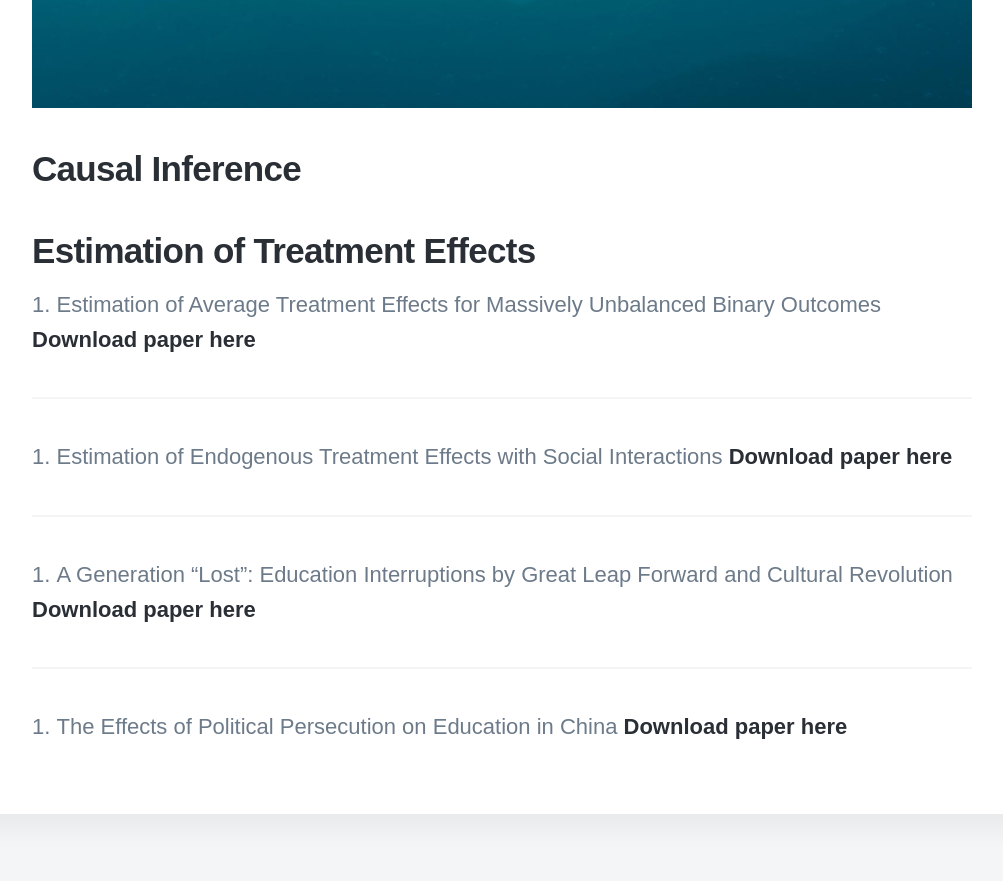
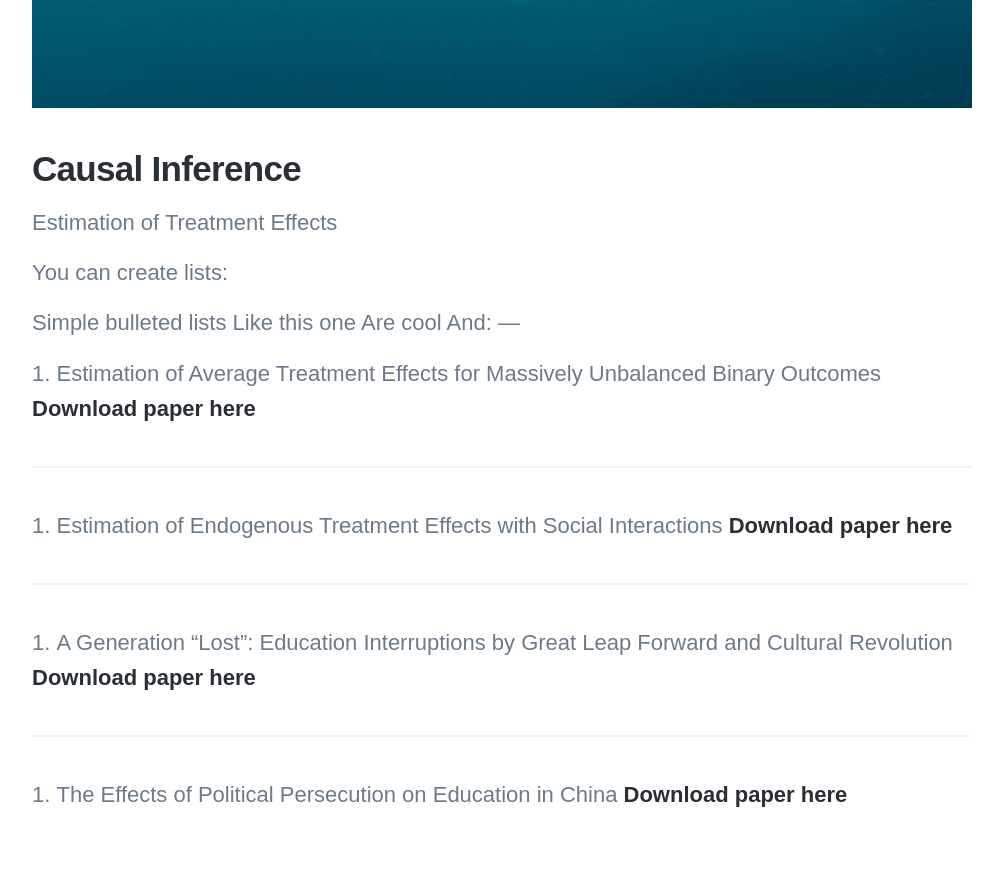
Before and after one commit to lilyliupro/finance, a Jekyll site: the page built from _projects/2018-06-30-demo-project.md, in a window 1280 px wide and 900 px high, scrolled down 1023 px. Shown: the top 881 px of the window, without its empty margins (138-1141 px from the left). Built offline with Jekyll 4.4.1, drawn with Linux system fonts in a browser that asks for light colours; nearby versions of some CDN libraries; some web fonts are replaced.

Commit message:
Update 2018-06-30-demo-project.md

```diff
--- a/_projects/2018-06-30-demo-project.md
+++ b/_projects/2018-06-30-demo-project.md
@@ -12,6 +12,13 @@ featured_image: '/images/demo/demo-square.jpg'
 
 
 Estimation of Treatment Effects
+
+You can create lists:
+
+Simple bulleted lists
+Like this one
+Are cool
+And:
 ---
 1. Estimation of Average Treatment Effects for Massively Unbalanced Binary Outcomes
 [Download paper here](https://github.com/Lilyliu8262/Lily-s-Website/blob/main/Papers/Bootstrap.pdf)
```
